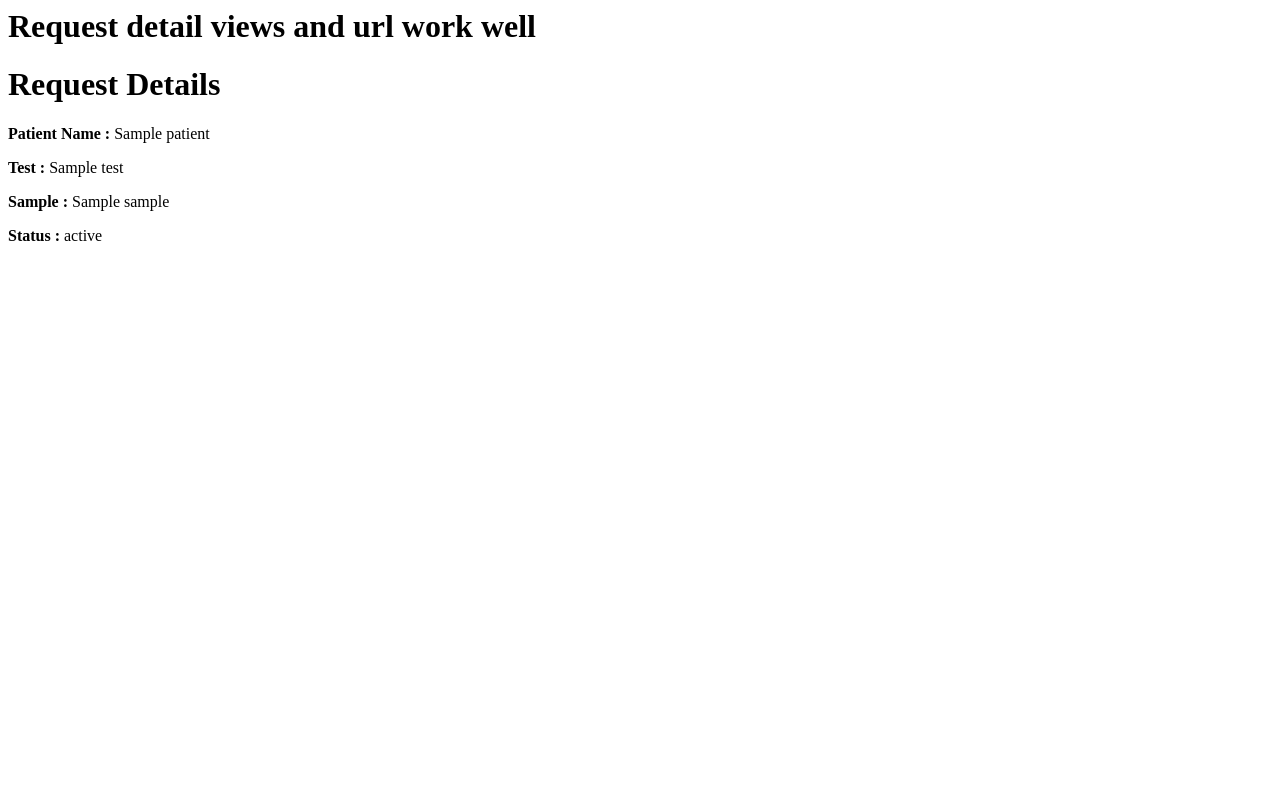
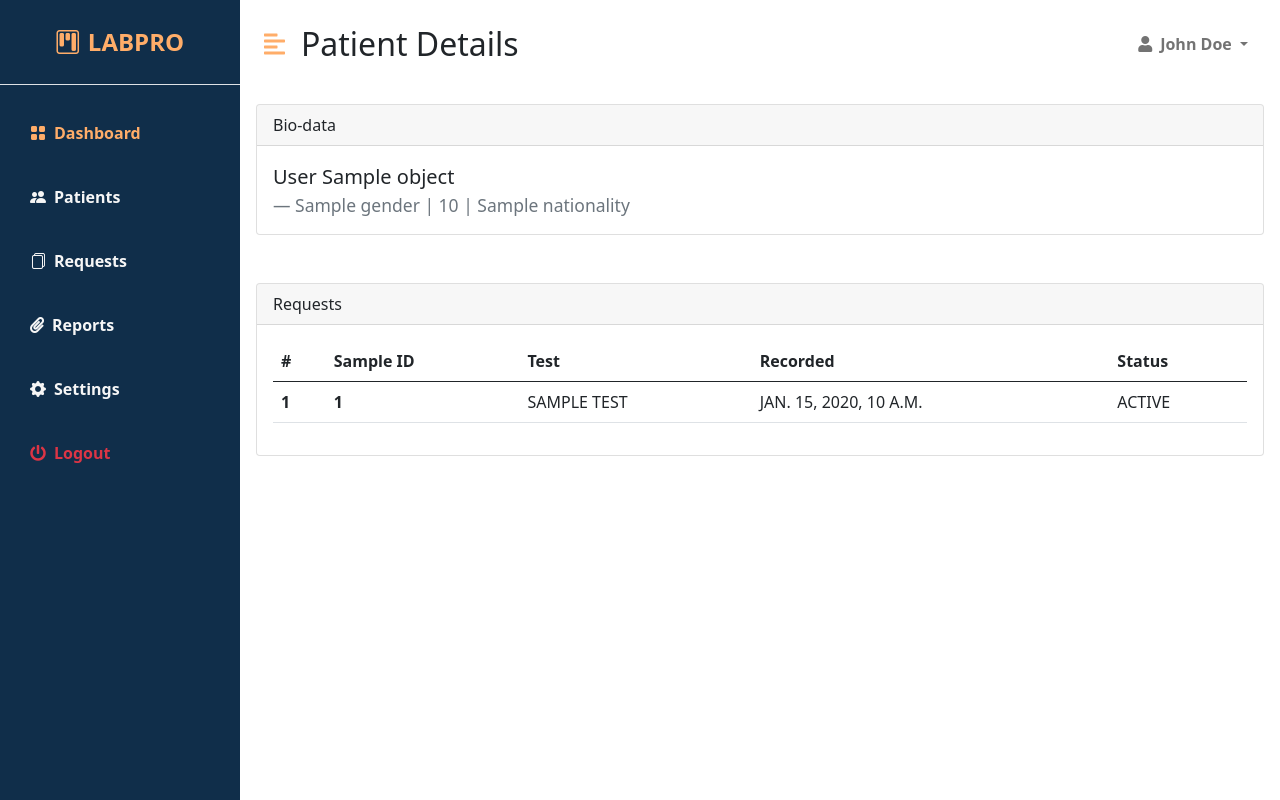
Before and after one commit to enoskyeza/lab-pro-management-system, a Django app: template lab_management/templates/lab_management/request_details.html in a window 1280 px wide. Run offline with Django 4.2, Linux system fonts and the light colour scheme; the template is opened without the code that fills it: most values are stand-ins (such as "Sample title", 1, 10 or a date in 2020); some libraries are stand-ins or nearby versions.

Commit message:
modified templates for front-end

```diff
--- a/lab_management/templates/lab_management/create_request.html
+++ b/lab_management/templates/lab_management/create_request.html
@@ -55,9 +55,9 @@
                         </div>
                     </div>
                     <div class="row mb-3">
-                        <label for="inputEmail3" class="col-sm-12 col-form-label">Sample</label>
+                        <label for="inputEmail3" class="col-sm-12 col-form-label">Sample Type</label>
                         <div class="col-sm-12">
-                          {{ form.sample }}
+                          {{ form.type }}
                         </div>
                     </div>
                     <div class="row mb-3">
--- a/lab_management/templates/lab_management/request_details.html
+++ b/lab_management/templates/lab_management/request_details.html
@@ -1,3 +1,100 @@
+{% extends 'base.html' %}
+
+{% load static %}
+
+{% block content %}
+<!-- content nav start -->
+    <nav class="navbar navbar-expand-lg navbar-light bg-transparent py-4 px-4">
+        <div class="d-flex align-items-center">
+            <i class="fas fa-align-left primary-text fs-4 me-3" id="menu-toggle"></i>
+            <h2 class="fs-2 m-0">Patient Details</h2>
+        </div>
+
+        <button class="navbar-toggler" type="button" data-bs-toggle="collapse"
+            data-bs-target="#navbarSupportedContent" aria-controls="navbarSupportedContent"
+            aria-expanded="false" aria-label="Toggle navigation">
+            <span class="navbar-toggler-icon"></span>
+        </button>
+
+        <div class="collapse navbar-collapse" id="navbarSupportedContent">
+            <ul class="navbar-nav ms-auto mb-2 mb-lg-0">
+                <li class="nav-item dropdown">
+                    <a class="nav-link dropdown-toggle second-text fw-bold" href="#" id="navbarDropdown"
+                        role="button" data-bs-toggle="dropdown" aria-expanded="false">
+                        <i class="fas fa-user me-2"></i>John Doe
+                    </a>
+                    <ul class="dropdown-menu" aria-labelledby="navbarDropdown">
+                        <li><a class="dropdown-item" href="#">Profile</a></li>
+                        <li><a class="dropdown-item" href="#">Settings</a></li>
+                        <li><a class="dropdown-item" href="#">Logout</a></li>
+                    </ul>
+                </li>
+            </ul>
+        </div>
+    </nav>
+<!-- content nav end -->
+
+
+<div class="container-fluid p-3">
+    <div class="card">
+        <div class="card-header">
+          Bio-data
+        </div>
+        <div class="card-body">
+          <blockquote class="blockquote mb-0">
+            <p>{{ object.surname }} {{ object.given_name }}</p>
+            <footer class="blockquote-footer">{{ object.gender }} | {{ object.age }} | {{ object.nationality }}</footer>
+          </blockquote>
+        </div>
+    </div>
+
+    <div class="card mt-5">
+        <div class="card-header">
+          Requests
+        </div>
+        <div class="card-body">
+            {% if object.testrequest_set.all %}
+            <table class="table table-hover">
+                <thead class="">
+                    <tr>
+                        <th scope="col">#</th>
+                        <th scope="col">Sample ID</th>
+                        <th scope="col">Test</th>
+                        <th scope="col">Recorded</th>
+                        <th scope="col">Status</th>
+                    </tr>
+                </thead>
+                <tbody class='text-uppercase'>
+                    {% for request in object.testrequest_set.all %}
+                        <tr>
+                            <th scope="row">{{ request.id }}</th>
+                            <th>{{ request.sample.sample_id }}</th>
+                            <td>{{ request.test }}</td>
+                            <td>{{ request.sample.date_of_collection }}</td>
+                            <td>{{ request.processing_status }}</td>
+                        </tr>
+                    {% endfor %}
+                </tbody>
+            </table>
+            {% else %}
+                    <p>No Requests available.</p>
+
+            {% endif %}
+        </div>
+    </div>
+</div>
+
+
+{% endblock %}
+
+
+
+
+
+
+
+
+
 <h1>Request detail views and url work well</h1>
 
 <h1><strong>Request Details</strong> </h1>
```
Also changed, not shown: lab_management/templates/lab_management/requests_list.html (+19 -5 lines), patient_management/templates/patient_management/patient_details.html (+47 -16 lines).
